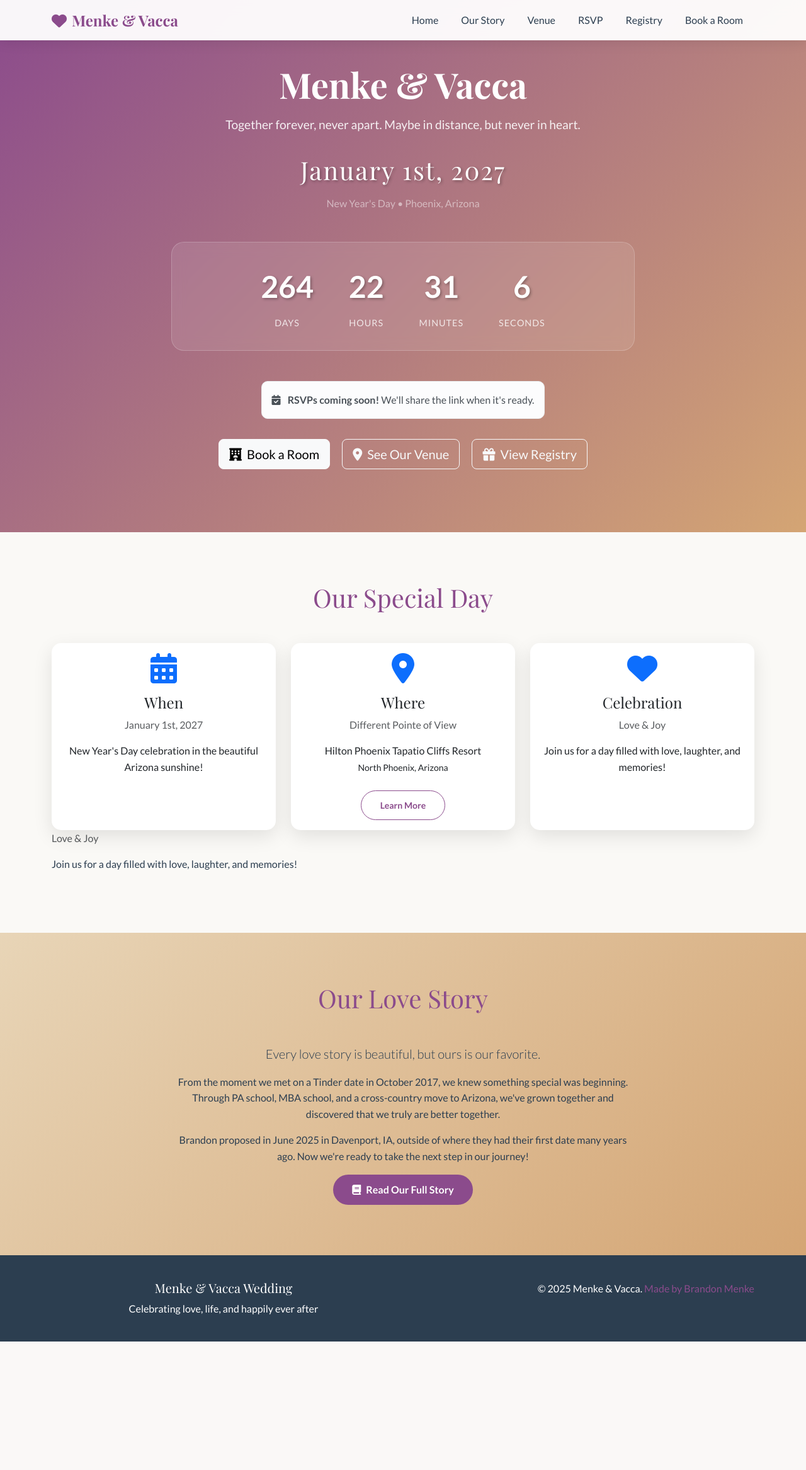
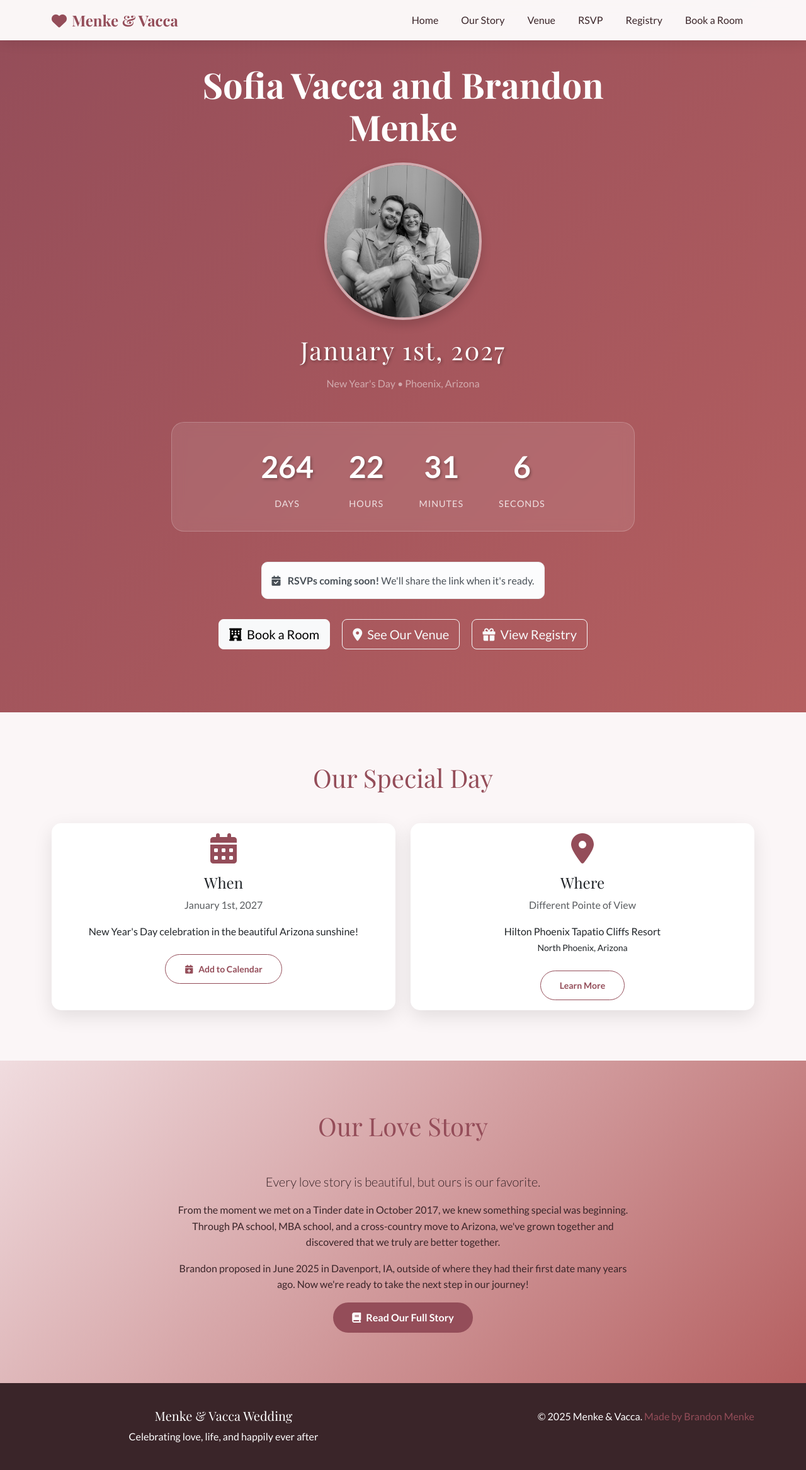
Before and after one commit to bp32795/menkevaccawedding, a Flask app: page / in a window 1280 px wide. Shown: the whole page at 63% size. Before the commit the page ends 2130 px from the top, so only its background shows below. Run offline with Flask 3, Linux system fonts and the light colour scheme.

Commit message:
Update color scheme, hero text, engagement photo, calendar button, and lightbox

```diff
--- a/templates/base.html
+++ b/templates/base.html
@@ -18,13 +18,13 @@
 
     <style>
         :root {
-            --primary-color: #8B4B8C;
-            --secondary-color: #E8D5B7;
-            --accent-color: #D4A574;
-            --text-dark: #2C3E50;
-            --text-light: #7F8C8D;
+            --primary-color: #944d59;
+            --secondary-color: #F0DCDF;
+            --accent-color: #b55f60;
+            --text-dark: #3A2529;
+            --text-light: #9E8285;
             --white: #FFFFFF;
-            --light-bg: #FAF9F6;
+            --light-bg: #FBF6F7;
         }
 
         body {
@@ -92,7 +92,7 @@
         }
 
         .btn-primary:hover {
-            background: #7A4379;
+            background: #b6575a;
             transform: translateY(-2px);
             box-shadow: 0 5px 15px rgba(0, 0, 0, 0.2);
         }
--- a/templates/home.html
+++ b/templates/home.html
@@ -8,8 +8,10 @@
     <div class="container">
         <div class="row justify-content-center">
             <div class="col-lg-8 text-center">
-                <h1 class="hero-title">Menke & Vacca</h1>
-                <p class="hero-subtitle">Together forever, never apart. Maybe in distance, but never in heart.</p>
+                <h1 class="hero-title">Sofia Vacca and Brandon Menke</h1>
+                <div class="my-4">
+                    <img src="{{ url_for('static', filename='images/engagement.jpg') }}" alt="Sofia and Brandon" class="rounded-circle shadow" style="width: 250px; height: 250px; object-fit: cover; border: 4px solid rgba(255,255,255,0.5);">
+                </div>
                 <div class="wedding-date-announcement">
                     <h3 class="text-white mb-3">January 1st, 2027</h3>
                     <p class="text-white-50">New Year's Day • Phoenix, Arizona</p>
@@ -72,40 +74,27 @@
     <div class="container">
         <h2 class="section-title">Our Special Day</h2>
         <div class="row g-4">
-            <div class="col-lg-4">
+            <div class="col-lg-6">
                 <div class="card h-100 text-center">
                     <div class="card-body">
-                        <i class="fas fa-calendar-alt fa-3x text-primary mb-3"></i>
+                        <i class="fas fa-calendar-alt fa-3x mb-3" style="color: var(--primary-color);"></i>
                         <h4 class="serif-font">When</h4>
                         <p class="text-muted">January 1st, 2027</p>
                         <p>New Year's Day celebration in the beautiful Arizona sunshine!</p>
+                        <a href="https://www.google.com/calendar/render?action=TEMPLATE&text=Vacca+%26+Menke+Wedding&dates=20270101T180000/20270102T010000&location=Different+Pointe+of+View%2C+Hilton+Phoenix+Tapatio+Cliffs+Resort%2C+Phoenix%2C+AZ&details=Join+us+for+the+wedding+of+Sofia+Vacca+and+Brandon+Menke!" target="_blank" rel="noopener noreferrer" class="btn btn-outline-primary btn-sm mt-2">
+                            <i class="fas fa-calendar-plus me-2"></i>Add to Calendar
+                        </a>
                     </div>
                 </div>
             </div>
-            <div class="col-lg-4">
+            <div class="col-lg-6">
                 <div class="card h-100 text-center">
                     <div class="card-body">
-                        <i class="fas fa-map-marker-alt fa-3x text-primary mb-3"></i>
+                        <i class="fas fa-map-marker-alt fa-3x mb-3" style="color: var(--primary-color);"></i>
                         <h4 class="serif-font">Where</h4>
                         <p class="text-muted">Different Pointe of View</p>
                         <p>Hilton Phoenix Tapatio Cliffs Resort<br><small>North Phoenix, Arizona</small></p>
                         <a href="{{ url_for('venue') }}" class="btn btn-outline-primary btn-sm mt-2">Learn More</a>
-                    </div>
-                </div>
-            </div>
-            <div class="col-lg-4">
-                <div class="card h-100 text-center">
-                    <div class="card-body">
-                        <i class="fas fa-heart fa-3x text-primary mb-3"></i>
-                        <h4 class="serif-font">Celebration</h4>
-                        <p class="text-muted">Love & Joy</p>
-                        <p>Join us for a day filled with love, laughter, and memories!</p>
-                    </div>
-                </div>
-            </div>
-        </div>
-                        <p class="text-muted">Love & Joy</p>
-                        <p>Join us for a day filled with love, laughter, and memories!</p>
                     </div>
                 </div>
             </div>
--- a/templates/registry.html
+++ b/templates/registry.html
@@ -84,7 +84,7 @@
     }
 
     .btn-purchase:hover {
-        background: #C19660;
+        background: #b2565b;
         color: white;
         transform: translateY(-1px);
     }
```
Also changed, not shown: templates/timeline.html (+77 -2 lines), static/images/engagement.jpg (added).
